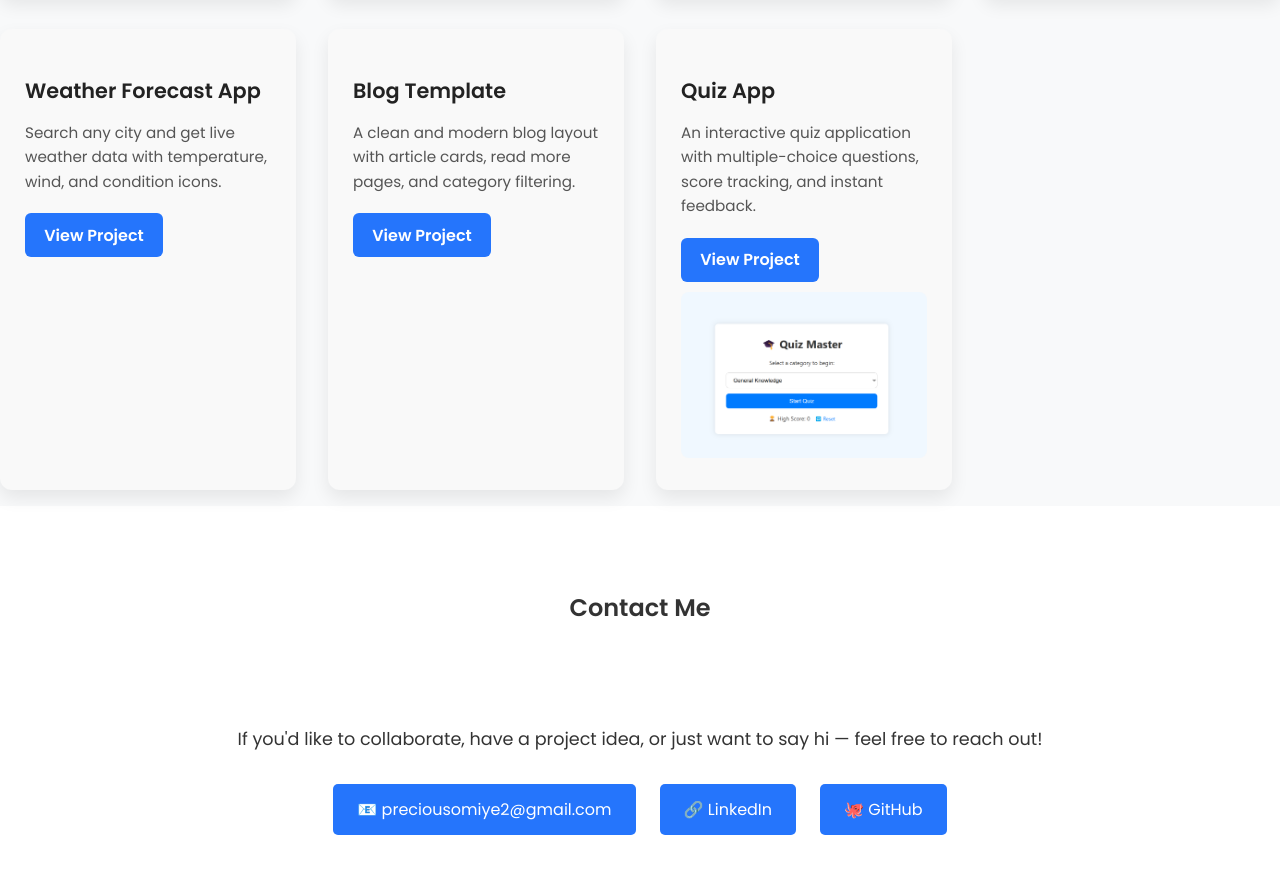
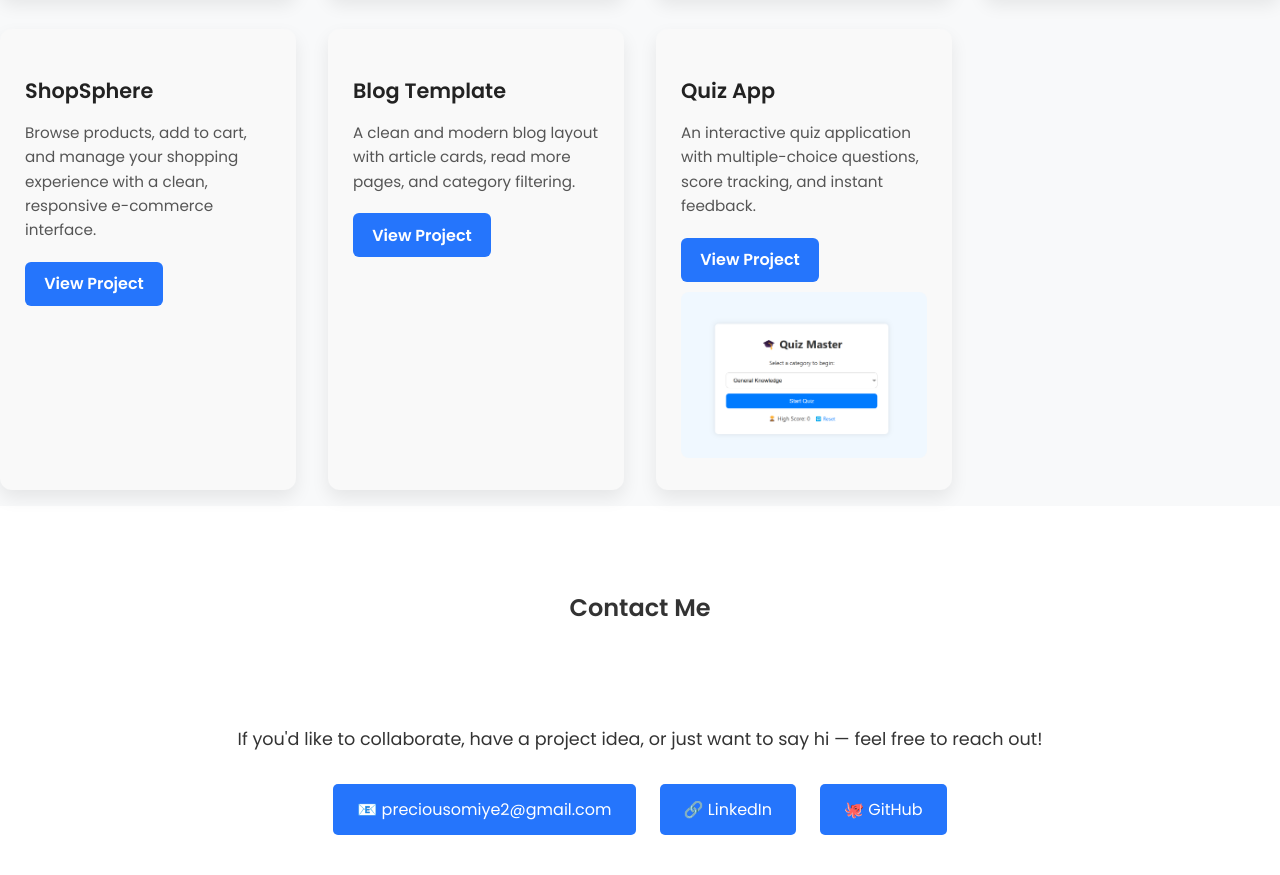
Before and after one commit to omiye-precious/My-portfolio, a plain HTML site: page index.html in a window 1280 px wide. Shown: the part 1946-2821 px from the top of the page. Drawn offline with nearby package versions, Linux system fonts and the light colour scheme; files whose address does not match are found by name.

Commit message:
Update index.html

```diff
--- a/index.html
+++ b/index.html
@@ -87,9 +87,9 @@
   </div>
 
   <div class="project-card">
-    <h3>Weather Forecast App</h3>
-    <p>Search any city and get live weather data with temperature, wind, and condition icons.</p>
-    <a href="#" target="_blank">View Project</a>
+    <h3>ShopSphere</h3>
+    <p>Browse products, add to cart, and manage your shopping experience with a clean, responsive e-commerce interface.</p>
+    <a href="https://omiye-precious.github.io/shopsphere/" target="_blank">View Project</a>
   </div>
 
   <div class="project-card">
```
